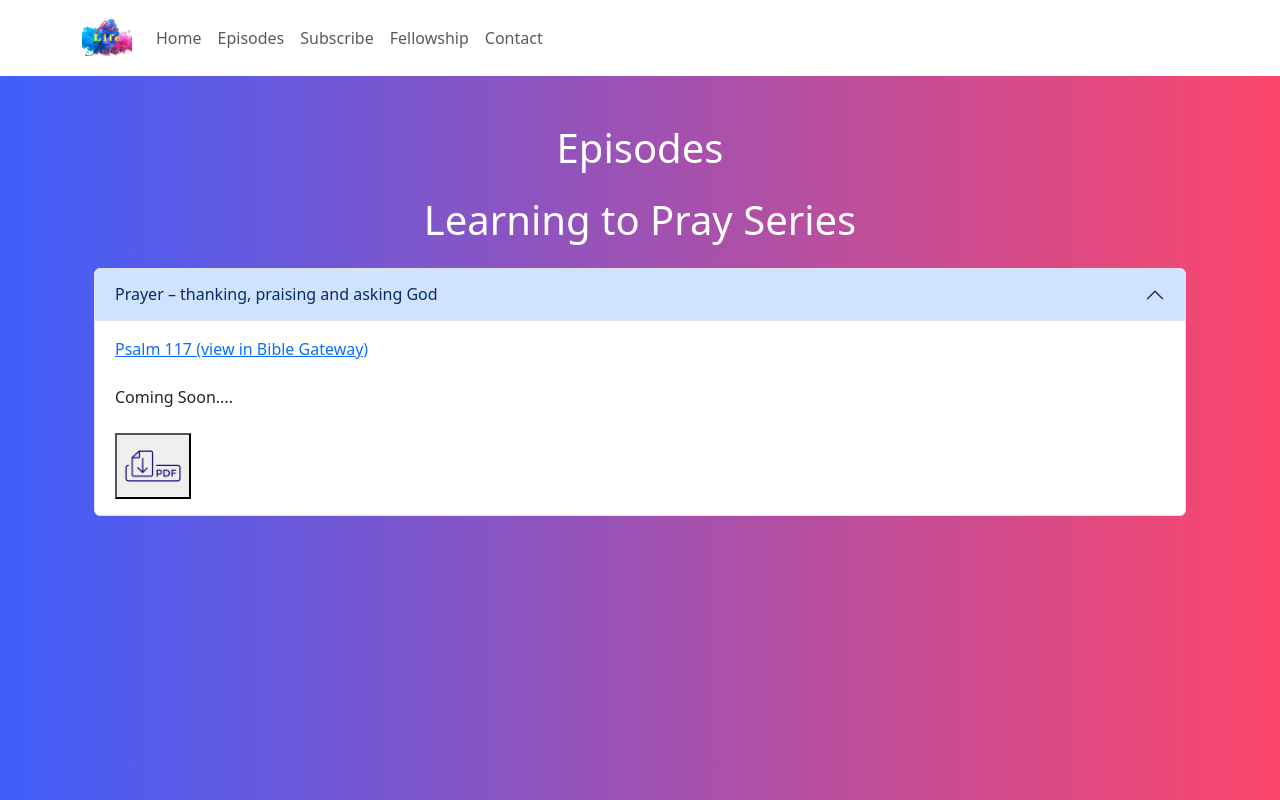
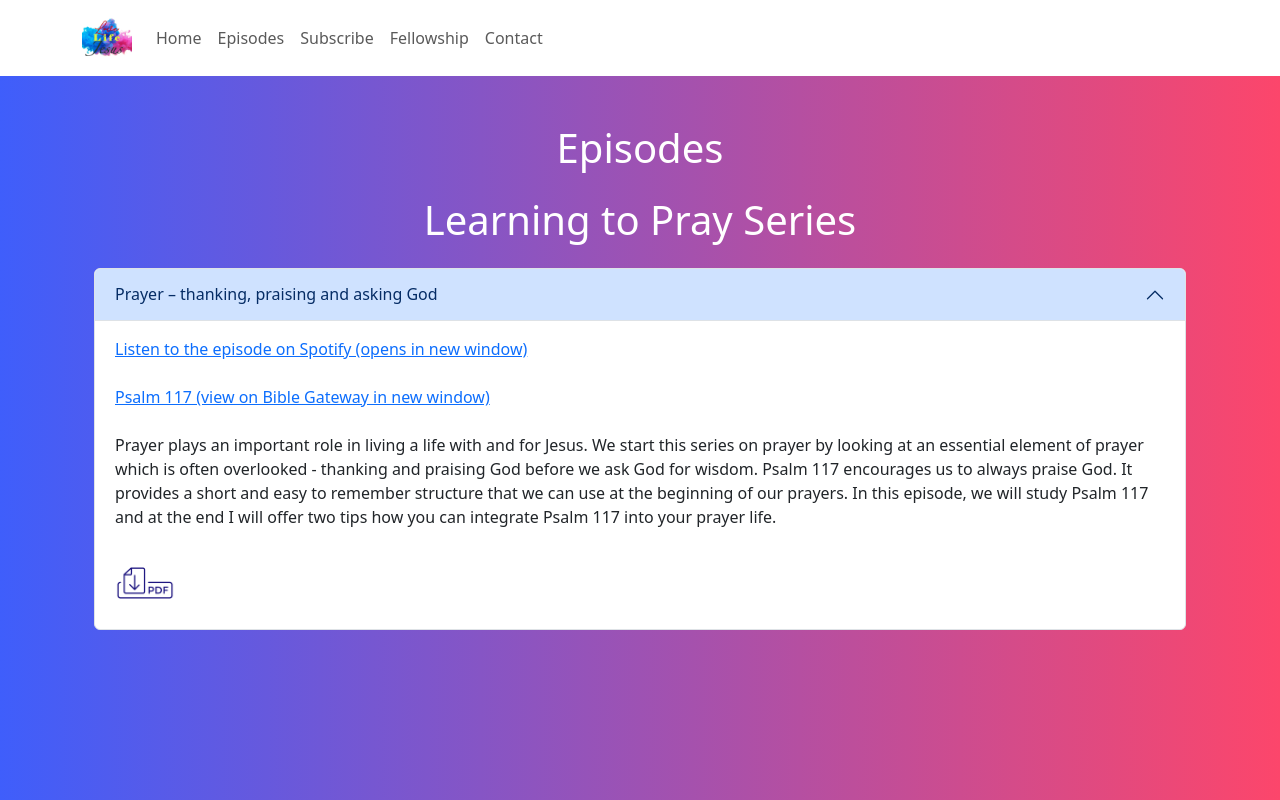
Before and after one commit to daveajlee/love-life-jesus, a React (Create React App) app: page /#/episodes in a window 1280 px wide. Built offline with nearby package versions, Linux system fonts and the light colour scheme.

Commit message:
Add episode 1 information

```diff
--- a/src/pages/Episodes.js
+++ b/src/pages/Episodes.js
@@ -16,11 +16,15 @@ const Episodes = () => (
                     <Accordion.Item eventKey="0">
                         <Accordion.Header>Prayer – thanking, praising and asking God</Accordion.Header>
                         <Accordion.Body>
-                            <a target="_blank" rel="noreferrer" href="https://www.biblegateway.com/passage/?search=Psalm%20117&version=NIV">Psalm 117 (view in Bible Gateway)</a>
+                            <a target="_blank" rel="noreferrer" href="https://podcasters.spotify.com/pod/show/dajlee85/episodes/Prayer---thanking--praising-and-asking-God-e2qf9ju">Listen to the episode on Spotify (opens in new window)</a>
                             <br/><br/>
-                            Coming Soon....
+                            <a target="_blank" rel="noreferrer" href="https://www.biblegateway.com/passage/?search=Psalm%20117&version=NIV">Psalm 117 (view on Bible Gateway in new window)</a>
                             <br/><br/>
-                            <button><img src={pdfLogo} alt="PDF logo" width={60}/></button>
+                            Prayer plays an important role in living a life with and for Jesus. We start this series on prayer by looking at an essential element of prayer which is often overlooked - thanking and praising God before we ask God for wisdom.
+Psalm 117 encourages us to always praise God. It provides a short and easy to remember structure that we can use at the beginning of our prayers.
+In this episode, we will study Psalm 117 and at the end I will offer two tips how you can integrate Psalm 117 into your prayer life.
+                            <br/><br/>
+                            <a href="./../assets/pdf/Series1Episode1.pdf"><img src={pdfLogo} alt="PDF logo" width={60}/></a>
                         </Accordion.Body>
                     </Accordion.Item>
                 </Accordion>
```
Also changed, not shown: 1 other file (tests, documents, lock files or other folders).
